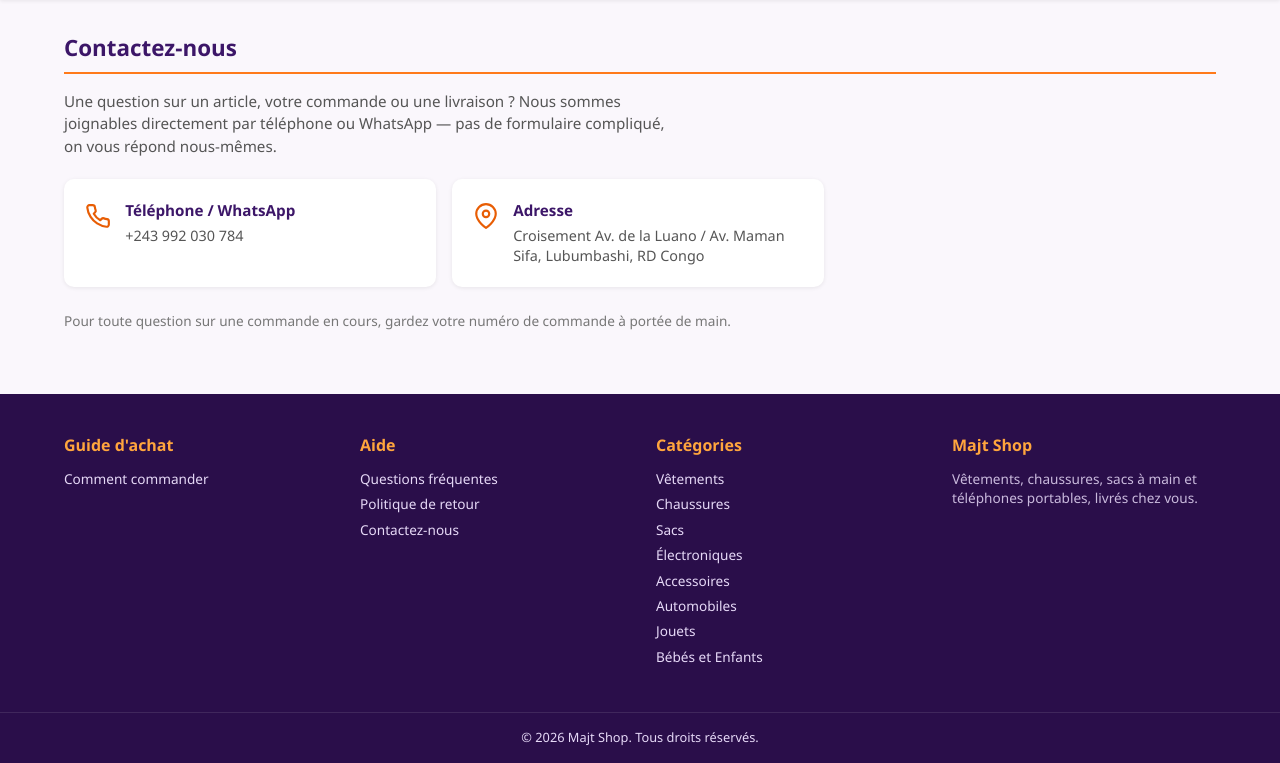
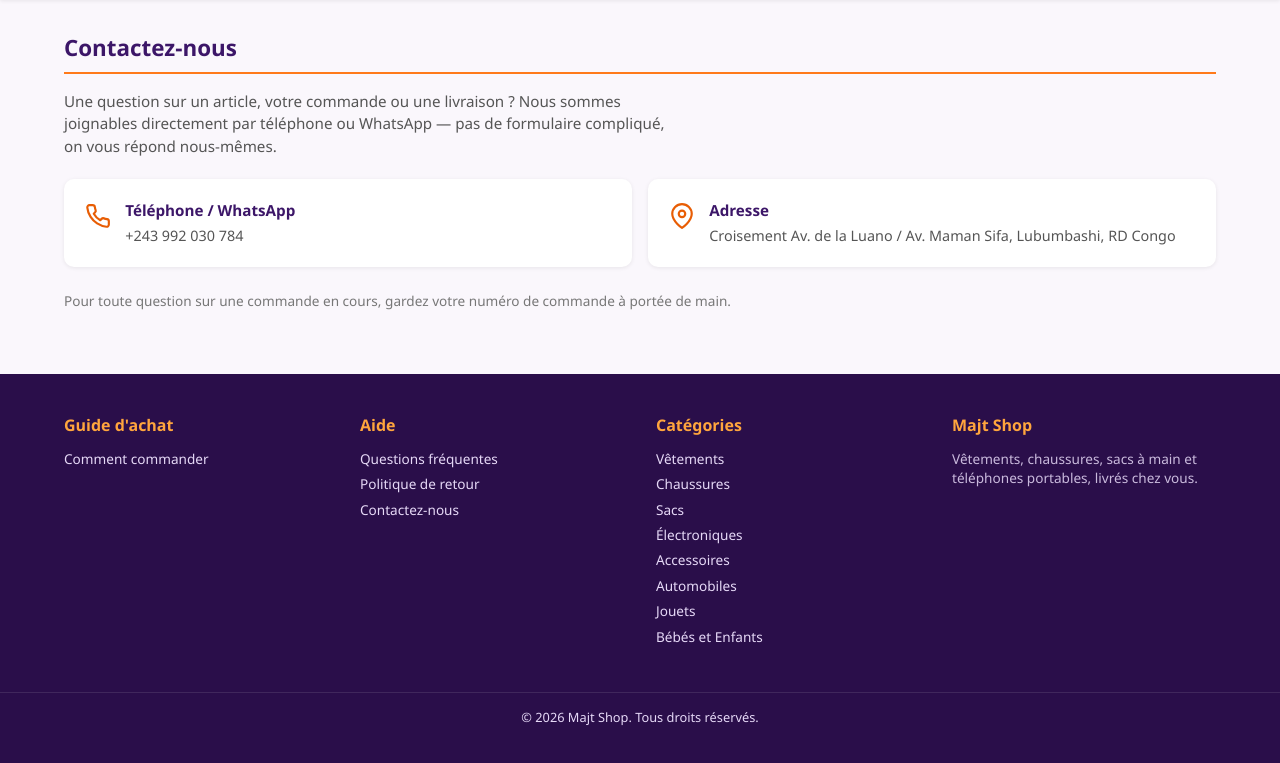
Before and after one commit to jeankamona-netizen/majit-shop, a Flask app: page /aide/contact in a window 1280 px wide. Shown: the part 75-838 px from the top of the page. After the commit the page ends 800 px from the top, so only its background shows below. Run offline with Flask 3, Linux system fonts and the light colour scheme.

Commit message:
Les cartes FAQ/contact s'étendent sur toute la largeur de la section

```diff
--- a/static/css/style.css
+++ b/static/css/style.css
@@ -1569,7 +1569,6 @@ a {
     display: flex;
     flex-direction: column;
     gap: 0.9rem;
-    max-width: 760px;
 }
 
 .faq-item {
@@ -1609,7 +1608,6 @@ a {
     display: grid;
     grid-template-columns: repeat(auto-fit, minmax(260px, 1fr));
     gap: 1rem;
-    max-width: 760px;
 }
 
 .contact-carte {
```
